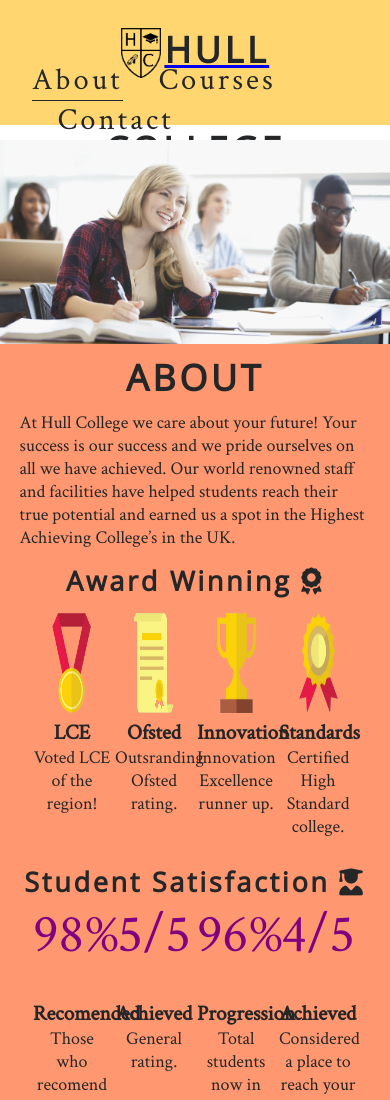
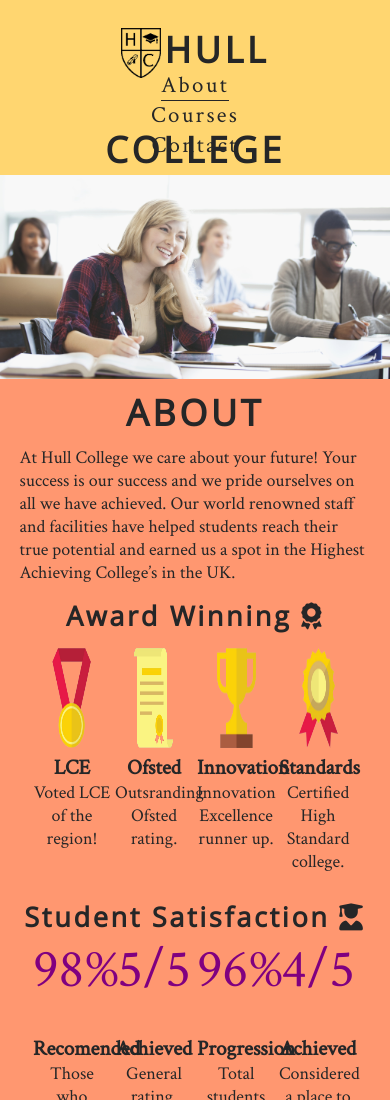
Before and after one commit to mjjstockman/hull-college-before, a plain HTML site: page index.html in a window 390 px wide. Shown: the top 1100 px of the page. Drawn offline with nearby package versions, Linux system fonts and the light colour scheme.

Commit message:
Add media query for nav at max 715px

```diff
--- a/assets/css/style.css
+++ b/assets/css/style.css
@@ -24,7 +24,10 @@ header {
     height: 110px;
     padding: 0 1.5em;
     background-color: #FFD670;
+}
 
+header a {
+    text-decoration: none;
 }
 
 header img {
@@ -241,16 +244,10 @@ footer {
 
 /* largest screens */
 @media screen and (max-width: 1000px) {
-    header {
-        height: 125px;
-    }
-
     header img {
-        /* vertical-align: middle; */
         height: 50px;
         width: auto;
     }
-
 
     #logo {
         float: none;
@@ -265,8 +262,33 @@ footer {
         line-height: unset;
     }
 
+    nav {
+        padding-top: 10px;
+    }
+
     nav li {
         text-align: center;
         width: 30%;
+        font-size: 75%;
+    }
+
+    #menu li + li {
+        margin: 0;
+    }
+
+    /* .award-info,
+    .satisfaction-info {
+        width: 40%;
+    } */
+}
+
+@media screen and (max-width: 715px) {
+    header {
+        height: 175px;
+    }
+
+    nav li {
+        width: 100%;
+        padding: 0;
     }
 }
```
